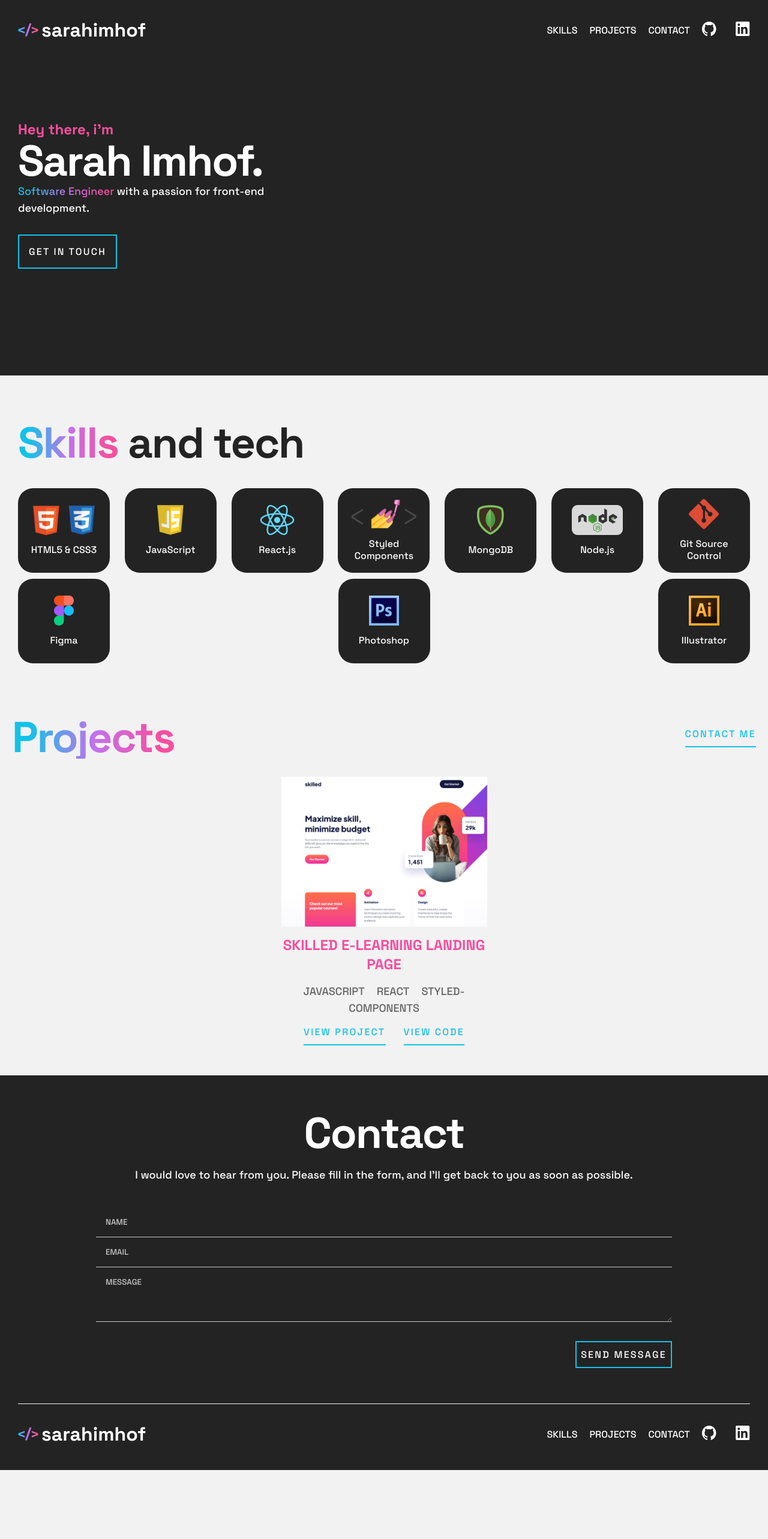
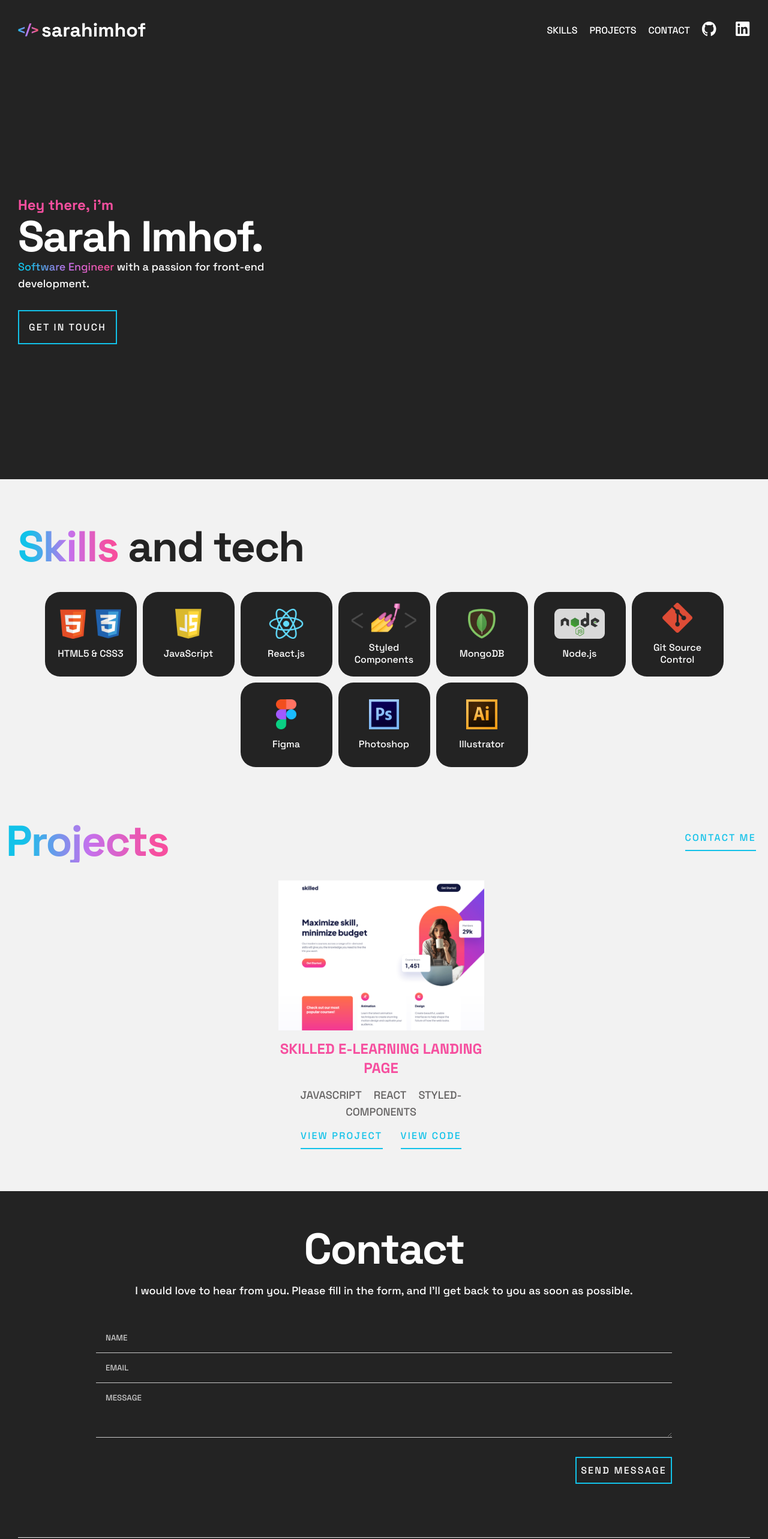
Before and after one commit to sarahimhof13/portfolio, a React (Create React App) app in the folder client/: page / in a window 1280 px wide. Shown: the top 2566 px of the page at 60% size. Before the commit the page ends 2451 px from the top, so only its background shows below. Built offline with nearby package versions, Linux system fonts and the light colour scheme.

Commit message:
form and minor layout changes

```diff
--- a/client/src/Components/Footer/Footer.js
+++ b/client/src/Components/Footer/Footer.js
@@ -10,9 +10,10 @@ const Footer = () => {
                 <h2 id="contact">Contact</h2>
                 <p>I would love to hear from you. Please fill in the form, and I’ll get back to you as soon as possible.</p>
             </FooterText>
-            <FooterForm method="post" netlify data-netlify="true" name="Contact Form">
+            <FooterForm method="post" data-netlify="true" name="contactForm" onSubmit="submit">
+                <input type="hidden" name="contactForm" value="contactForm"/>
                 <FooterInput placeholder="NAME" id="name" name="name" />
-                <FooterInput placeholder="EMAIL" id="email" name="email" />
+                <FooterInput placeholder="EMAIL" id="email" name="email" type="email"/>
                 <FooterTextArea placeholder="MESSAGE"id="message" name="message" />
                 <FormButton name="Send Message" />
             </FooterForm>
--- a/client/src/Components/Footer/Footer.styled.js
+++ b/client/src/Components/Footer/Footer.styled.js
@@ -24,12 +24,6 @@ export const FooterContainer = styled.footer`
     }
 `
 
-export const RingsImg = styled.img`
-    position: absolute;
-    left: -300px;
-    top: 350px;
-`
-
 export const FooterText = styled.div`
     @media ${Device.tablet} {
         margin-bottom: 40px;
@@ -44,7 +38,7 @@ export const FooterForm = styled.form`
     display: flex;
     flex-direction: column;
     margin: 20px 0 39px 0;
-    padding-bottom: 20px;
+    padding-bottom: 50px;
 
     @media ${Device.desktop} {
         min-width: 445px;
--- a/client/src/Components/General/Buttons.js
+++ b/client/src/Components/General/Buttons.js
@@ -16,7 +16,7 @@ export const SecondaryButton = ({href, name}) => {
     );
 }
 
-export const FormButton = ({name, type}) => {
+export const FormButton = ({name}) => {
     return (
         <SubmitButton type="submit">
             {name}
--- a/client/src/Components/General/Buttons.styled.js
+++ b/client/src/Components/General/Buttons.styled.js
@@ -10,7 +10,6 @@ export const HeroButton = styled.a`
     letter-spacing: 0.14rem;
     padding: 16px;
     display: inline-flex;
-    margin-bottom: 78px;
     max-width: 165px;
 
     &:hover {
--- a/client/src/Components/Hero/Hero.styled.js
+++ b/client/src/Components/Hero/Hero.styled.js
@@ -4,16 +4,24 @@ import { Device } from "../../Devices";
 export const HeroContainer = styled.section`
     text-align: center;
     background-color: var(--slate);
-    padding: 50px 20px ;
+    display: flex;
+    flex-direction: column;
+    align-items: center;
+    justify-content: center;
+    padding: 70px 20px 120px 20px ;
+    height: calc(100vh - 349px);
 
     @media ${Device.tablet} {
         text-align: left;
         padding: 100px 30px;
+        align-items: flex-start;
+        height: calc(100vh - 301px);
+
     }
 
     @media ${Device.desktop} {
         padding: 165px;
-        height: calc(100vh - 450px);
+        height: calc(100vh - 451px);
     }
 
     h1 {
@@ -62,10 +70,6 @@ export const HeroContainer = styled.section`
         color: transparent;
         background-image: var(--blue-pink-gradient);
     }
-
-    Button {
-        margin-bottom: 78px;
-    }
 `
 
 export const HeroRingsImg = styled.img `
--- a/client/src/Components/Navbar/Navbar.styled.js
+++ b/client/src/Components/Navbar/Navbar.styled.js
@@ -107,6 +107,7 @@ export const FooterNavContainer = styled.footer`
     padding: 40px 0;
     flex-wrap: wrap;
     border-top: 1px solid var(--light-grey);
+    flex: 0 0 100%;
 
     @media ${Device.tablet} {
         flex-wrap: nowrap;
@@ -119,7 +120,6 @@ export const FooterNavContainer = styled.footer`
     @media ${Device.desktop} {
         padding: 40px 0;
         margin: 0;
-        flex: 2 1 auto;
     }
 
 `
--- a/client/src/Components/Projects/Projects.styled.js
+++ b/client/src/Components/Projects/Projects.styled.js
@@ -2,7 +2,7 @@ import styled from "styled-components";
 import { Device } from "../../Devices";
 
 export const ProjectsSection = styled.section`
-    padding: 10px 20px;
+    padding: 10px 20px 30px 10px;
 
     @media ${Device.desktop} {
         padding: 70px 165px;
--- a/client/src/Components/Skills/Skills.styled.js
+++ b/client/src/Components/Skills/Skills.styled.js
@@ -40,12 +40,12 @@ export const SkillsContainer = styled.section`
 export const SkillCardContainer = styled.div`
     display: flex;
     flex-wrap: wrap;
-    justify-content: space-between;
+    justify-content: center;
     margin-bottom: 56px;
     gap: 10px;
 
     @media ${Device.desktop} {
-        gap: 20px;
+        gap: 30px;
     }
 `
 
```
